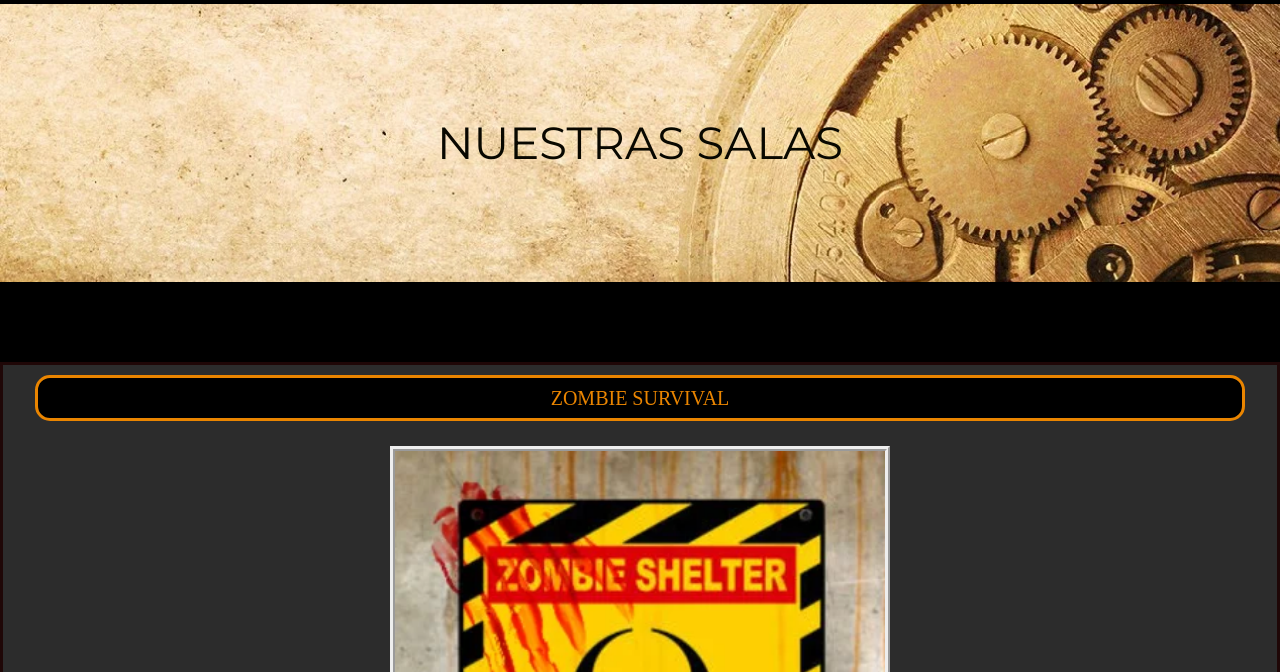
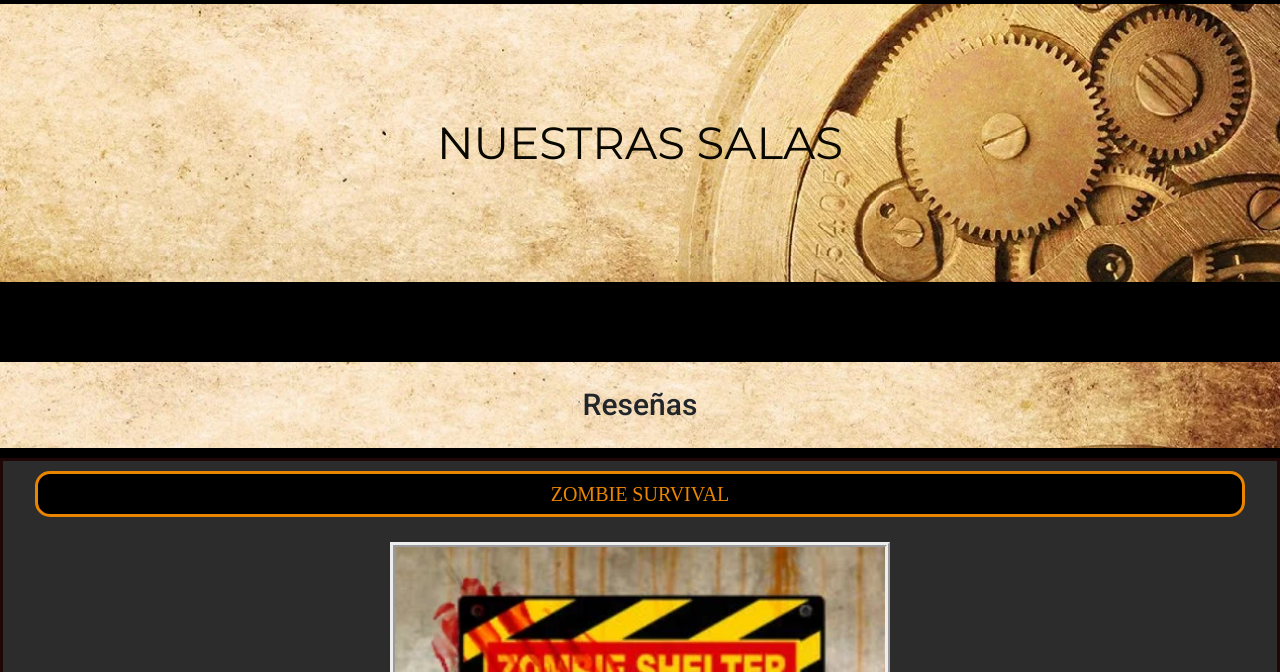
Before and after one commit to Mautt40/PF-Tondato-Mauricio, a website: page pages/salas.html in a window 1280 px wide. Shown: the part 628-1300 px from the top of the page. Drawn offline with nearby package versions, Linux system fonts and the light colour scheme.

Commit message:
salas-validado

```diff
--- a/pages/salas.html
+++ b/pages/salas.html
@@ -7,7 +7,7 @@
     <meta name="kw" content= "salas de escape, reseña, ambientación">
     <meta name="description" content="Visitá nuestras salas y elegí la temática que más te guste: terror, suspenso, ciencia ficción o misterio ">
     <link rel="preconnect" href="https://fonts.gstatic.com" crossorigin>
-    <link rel="stylesheet"href="https://cdnjs.cloudflare.com/ajax/libs/animate.css/4.1.1/animate.min.css">
+    <link rel="stylesheet" href="https://cdnjs.cloudflare.com/ajax/libs/animate.css/4.1.1/animate.min.css">
     <link href="https://fonts.googleapis.com/css2?family=Montserrat&family=Roboto:wght@500&display=swap" rel="stylesheet">
 <link href="https://cdn.jsdelivr.net/npm/bootstrap@5.2.2/dist/css/bootstrap.min.css" rel="stylesheet" integrity="sha384-Zenh87qX5JnK2Jl0vWa8Ck2rdkQ2Bzep5IDxbcnCeuOxjzrPF/et3URy9Bv1WTRi" crossorigin="anonymous">
 <link rel="stylesheet" href="../CSS/styles.css">
@@ -43,10 +43,13 @@
         </header>
 
     <main>
-        <section id="salas-review">
-            <div class="intro wow animate__animated animate__bounceInLeft animate__delay-0.5s" mt-15> <h1> NUESTRAS SALAS  </h1> </div>
 
-           <div class="salas">
+            <div class="intro wow animate__animated animate__bounceInLeft animate__delay-0.5s"> <h1> NUESTRAS SALAS  </h1> </div>
+
+        <section class="salas">
+
+            <h2>Reseñas</h2>
+
             <div class="galeria">
                 <div class="introname wow animate__animated animate__slideInLeft"> <p class="nombresala">ZOMBIE SURVIVAL</p></div>
                     <img src="../img/salazombie.webp" alt="zombie">
@@ -82,7 +85,7 @@
                     <br>
                 </div>
 
-            </div>
+
         </section>
 
     </main>
@@ -93,22 +96,21 @@
 
             <div class="card-header">
           <h3> * The Clockwork - Salas de escape *</h3>
-
-
             </div>
 
             <div class="card-body">
 
-              <p class="card-text"> Proyecto final Coderhouse, curso Desarrollo Web Comisión 33115. Material didáctico de estudio sin fines comerciales. Todos los derechos reservados.Mauricio Tondato ©Noviembre 2022</p>
-              .
-              <a href="#" class="btn-primary"> <img src="../img/facebook.webp" alt="icono-facebook">   </a>
-              <a href="#" class="btn-primary"> <img src="../img/instagram.webp" alt="icono-instragram">  </a>
-              <a href="#" class="btn-primary"> <img src="../img/youtube.webp" alt="icono-youtube">    </a>
-              <a href="#" class="btn-primary"> <img src="../img/whatsapp.webp" alt="icono-whatsapp">   </a>
+            <p class="card-text"> Proyecto final Coderhouse, curso Desarrollo Web Comisión 33115. Material didáctico de estudio sin fines comerciales. Todos los derechos reservados.Mauricio Tondato ©Noviembre 2022.</p>
+
+            <a href="#" class="btn-primary"> <img src="../img/facebook.webp" alt="icono-facebook">   </a>
+            <a href="#" class="btn-primary"> <img src="../img/instagram.webp" alt="icono-instragram">  </a>
+            <a href="#" class="btn-primary"> <img src="../img/youtube.webp" alt="icono-youtube">    </a>
+            <a href="#" class="btn-primary"> <img src="../img/whatsapp.webp" alt="icono-whatsapp">   </a>
             </div>
+
             <div class="volver"> <a href="#inicio"> Volver al inicio</a> </div>
         </div>
-          </div>
+
     </footer>
 
         <script src="https://cdn.jsdelivr.net/npm/bootstrap@5.2.2/dist/js/bootstrap.bundle.min.js" integrity="sha384-OERcA2EqjJCMA+/3y+gxIOqMEjwtxJY7qPCqsdltbNJuaOe923+mo//f6V8Qbsw3" crossorigin="anonymous"></script>
--- a/scss/_globales.scss
+++ b/scss/_globales.scss
@@ -84,7 +84,7 @@ a.nav-link{
 h1 {
     display: flex;
     margin-top: 2rem;
-    margin-bottom: 2rem;
+    margin-bottom:5px;
     padding: 7rem;
     color: rgb(9, 8, 0);
     font-size: 45px;
```
Also changed, not shown: CSS/styles.css.
